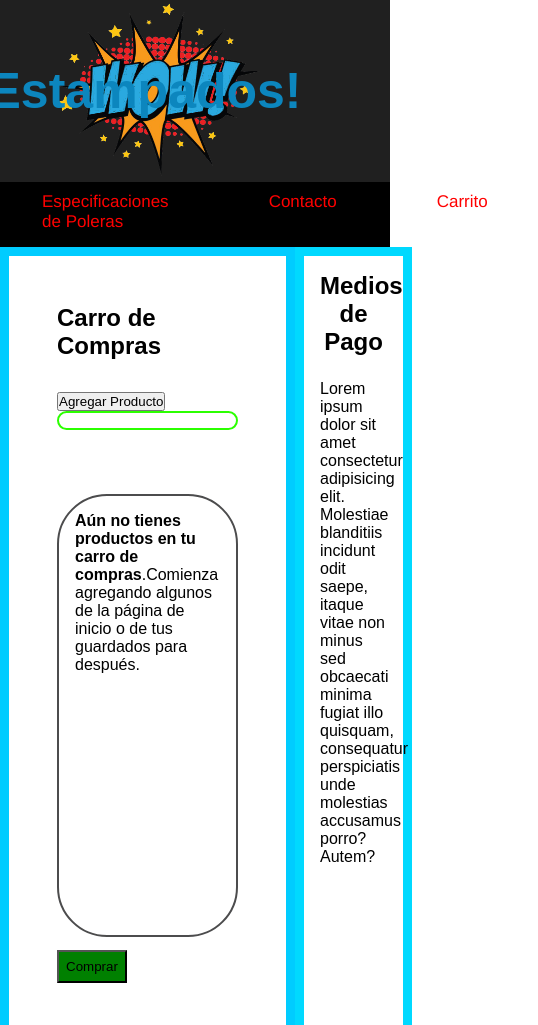
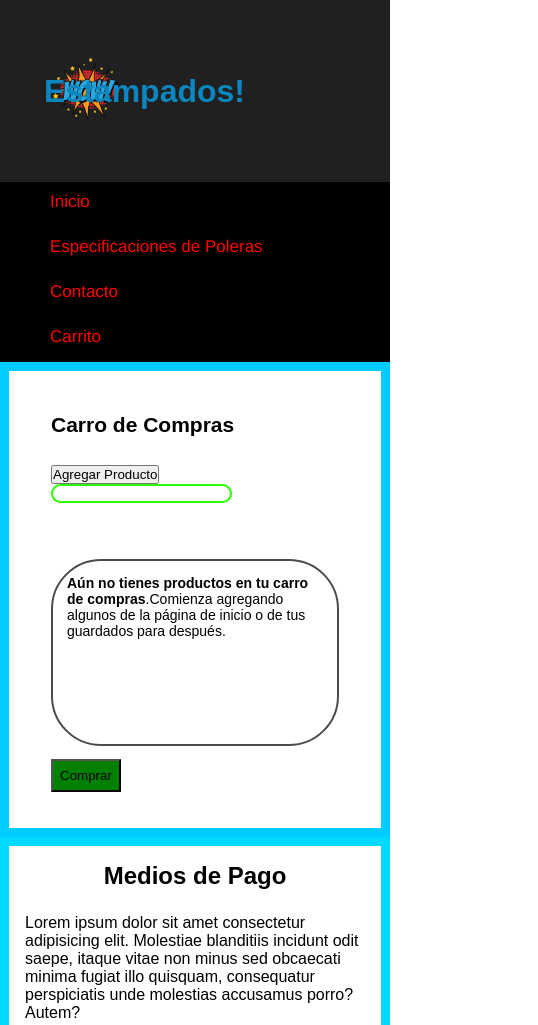
Before and after one commit to Alejolorca/Estampados, a plain HTML site: page carrito.html in a window 390 px wide. Shown: the top 1025 px of the page, 538 px wide, since content can reach past the window. Drawn offline with Linux system fonts and the light colour scheme.

Commit message:
envio avance de carrito.html responsive

```diff
--- a/css/estilocarrito.css
+++ b/css/estilocarrito.css
@@ -23,6 +23,7 @@ header{
     float: left;
     margin-left: 50px;
     margin-top: 5px;
+
 }
 
 .h1{
@@ -52,6 +53,7 @@ nav{
 .links{
     width: 100%;
     display: flex;
+    flex-wrap: wrap;
     justify-content:center;
 }
 
@@ -73,11 +75,13 @@ nav{
 /*carrito*/
 .carro{
     display: flex;
+    flex-direction: row;
     height: 1000px;
 }
 
 article{
     display: flex;
+    width: 75%;
 }
 
 article>div{
@@ -105,18 +109,7 @@ article>div>section{
     height: 50%;
 }
 
-aside{
-    width: 30%;
-    padding: 1em;
-    border: 9px solid rgb(0, 217, 255);
-
-}
-
-aside>h1{
-    text-align: center;
-    margin-bottom: 1em;
-}
-article>div>input{
+article >div>input{
     margin-top: 1em;
     background-color: green;
     color: rgb(0, 0, 0);
@@ -128,7 +121,18 @@ article>div>input:hover{
     font-size: 15px;
 }
 
+aside{
+    flex: 1;
+    width: 30%;
+    padding: 1em;
+    border: 9px solid rgb(0, 217, 255);
 
+}
+
+aside>h1{
+    text-align: center;
+    margin-bottom: 1em;
+}
 
 
 
@@ -222,3 +226,42 @@ footer{
     color:white;
     font-weight: bold;
 }
+
+
+@media (max-width: 786px){
+
+    .h1{
+        font-size:100% ;
+        width: 100%;
+        min-width: 100%
+    }
+
+    .logo > img{
+        width: 100%;
+        height: 100%;
+        min-width: 75px;
+        min-height: 75px;
+    }
+
+    .links{
+        display: flex;
+        flex-direction: column;
+    }
+
+    .carro{
+        display: flex;
+        flex-direction: column;
+        flex-wrap: wrap;
+    }
+
+    article{
+        display: flex;
+        flex: 1;
+        font-size: 14px;
+        width: 100%;
+    }
+
+    aside{
+        width: 100%;
+    }
+}
```
